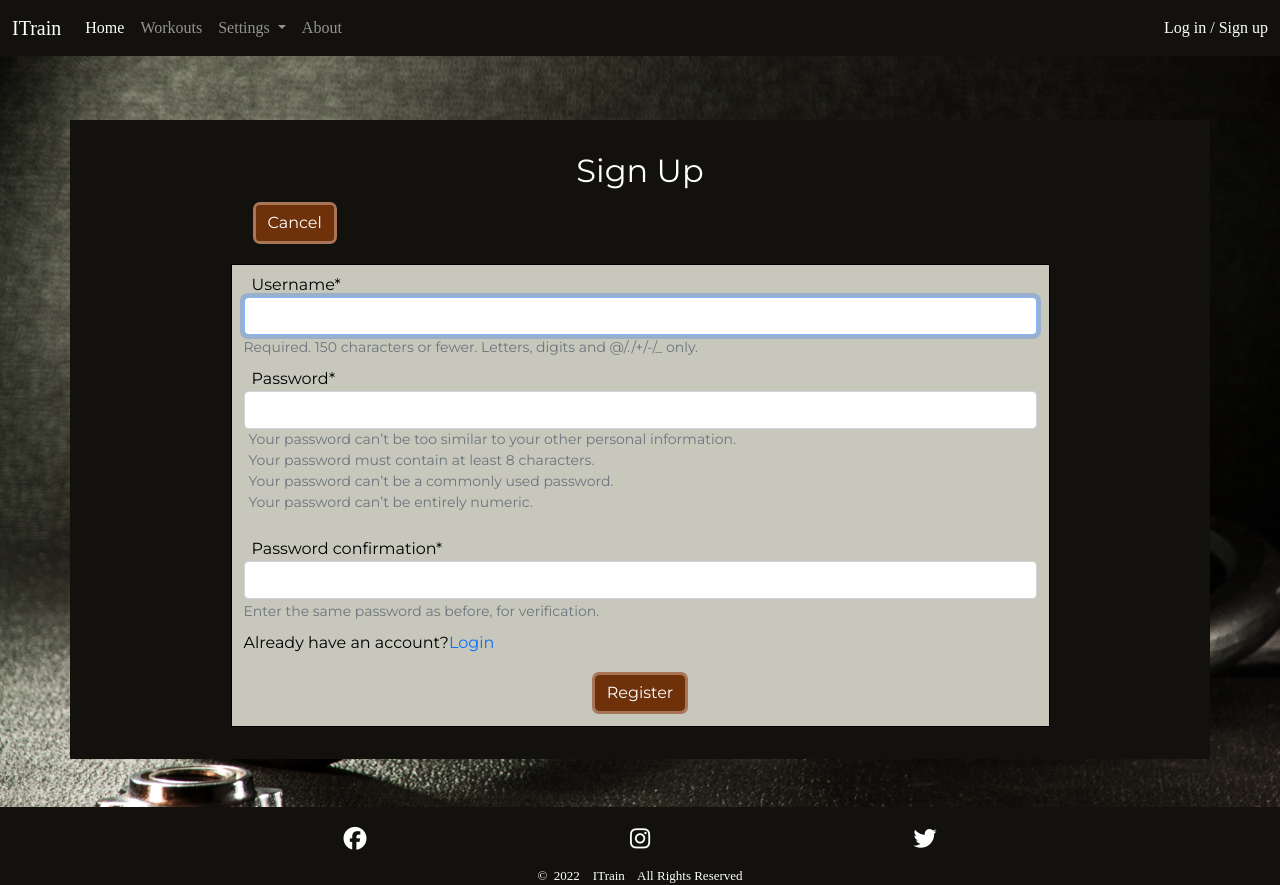
After one commit to Odden69/ITrain, a Django app: page /sign_up/ in a window 1280 px wide. The commit adds this page. Run offline with Django 3.2, Linux system fonts and the light colour scheme; some libraries are stand-ins or nearby versions; some web fonts are replaced.

Commit message:
feat: Add user authentication, closes #48

```diff
--- a/itrain/urls.py
+++ b/itrain/urls.py
@@ -20,4 +20,5 @@ urlpatterns = [
     path('admin/', admin.site.urls),
     path('', include('setup.urls'), name='setup_urls'),
     path('', include('main.urls'), name='main_urls'),
+    path('', include('django.contrib.auth.urls'))
 ]
--- a/main/forms.py
+++ b/main/forms.py
@@ -78,7 +78,6 @@ class SessionForm(forms.ModelForm):
                   'workout',
                   'comment'
                   ]
-        # date is a HTML5 input type, format to make date show on fields
         widgets = {
             'name': forms.TextInput(
                 attrs={
@@ -88,11 +87,6 @@ class SessionForm(forms.ModelForm):
             'date': forms.DateInput(
                 attrs={'type': 'date'},
                 format='%Y-%m-%d'),
-            'workout': forms.SelectMultiple(
-                attrs={
-                    'placeholder': 'Enter Session Name',
-                    }
-                    ),
             'comment': forms.Textarea(
                 attrs={
                     'rows': 4,
--- /dev/null
+++ b/main/templates/registration/sign_up.html
@@ -0,0 +1,31 @@
+{% extends 'base.html' %}
+{% load static %}
+{% block content %}
+
+{%load crispy_forms_tags %}
+
+
+<div class="jumbotron container p1 p-sm-2 mt-md-3">
+    <div class="jumbotron-head justify-content-center text-center mt-3">
+        <h2 class="pt-2">Sign Up</h2>
+        <div class="container-md content-list-container ps-sm-4 pe-sm-4 dark-clr text-start">
+            <div class="clearfix text-center">
+                <a href="{% url 'home' %}">
+                    <button class="btn float-sm-start ms-2 mb-2">Cancel</button>
+                </a>
+            </div>
+            <div class="row session-workout content-list row-cols-1">
+                <form method="POST">
+                    {% csrf_token %}
+                    {{ form | crispy }}
+                    <p class="mt-2">Already have an account?<a href="/login">Login</a></p>
+                    <div class="clearfix pt-1 text-center">
+                        <input type="submit" class="btn" value="Register">
+                    </div>
+                </form>
+            </div>
+        </div>
+    </div>
+</div>
+
+{% endblock %}
--- a/main/urls.py
+++ b/main/urls.py
@@ -1,10 +1,12 @@
 from django.urls import path
 from .views import WorkoutList, create_workout, edit_workout, delete_workout,\
-                   CalendarView, edit_session, session_view
+                   CalendarView, edit_session, session_view, sign_up
 
 
 urlpatterns = [
     path('', CalendarView.as_view(), name='home'),
+    path('home/', CalendarView.as_view(), name='home'),
+    path('sign_up/', sign_up, name='sign_up'),
     path('workouts/', WorkoutList.as_view(), name='workouts'),
     path('edit_workout/<int:workout_id>/', edit_workout, name='edit_workout'),
     path('create_workout/', create_workout, name='create_workout'),
--- a/main/views.py
+++ b/main/views.py
@@ -10,9 +10,27 @@ from django.forms import modelformset_factory
 from django.utils.safestring import mark_safe
 from django.http import HttpResponseRedirect
 from django.urls import reverse
+from django.contrib.auth import login
+from django.contrib.auth.forms import UserCreationForm
 from .models import Workout, Collection, Session
 from .forms import WorkoutForm, CollectionForm, SessionForm
 from .utils import Calendar
+
+
+def sign_up(request):
+    if request.method == 'POST':
+        form = UserCreationForm(request.POST)
+        if form.is_valid():
+            user = form.save()
+            login(request, user)
+            return redirect('/home')
+    else:
+        form = UserCreationForm()
+    context = {
+        'form': form,
+    }
+
+    return render(request, 'registration/sign_up.html', context)
 
 
 class CalendarView(generic.ListView):
--- a/templates/base.html
+++ b/templates/base.html
@@ -58,6 +58,15 @@
                             <a class="nav-link" href="#">About</a>
                         </li>
                     </ul>
+                    {% if user.is_authenticated %}
+                    <span class="navbar-text">
+                        Logged in as {{ user.username }} | <a href="{% url 'logout' %}">Log out</a>
+                    </span>
+                    {% else %}
+                    <span class="navbar-text">
+                        <a href="{% url 'login' %}">Log in / Sign up</a>
+                    </span>
+                    {% endif %}
                 </div>
             </div>
         </nav>
```
Also changed, not shown: itrain/settings.py (+17 -18 lines), main/templates/registration/login.html (added, +31 -0 lines), db.sqlite3.
